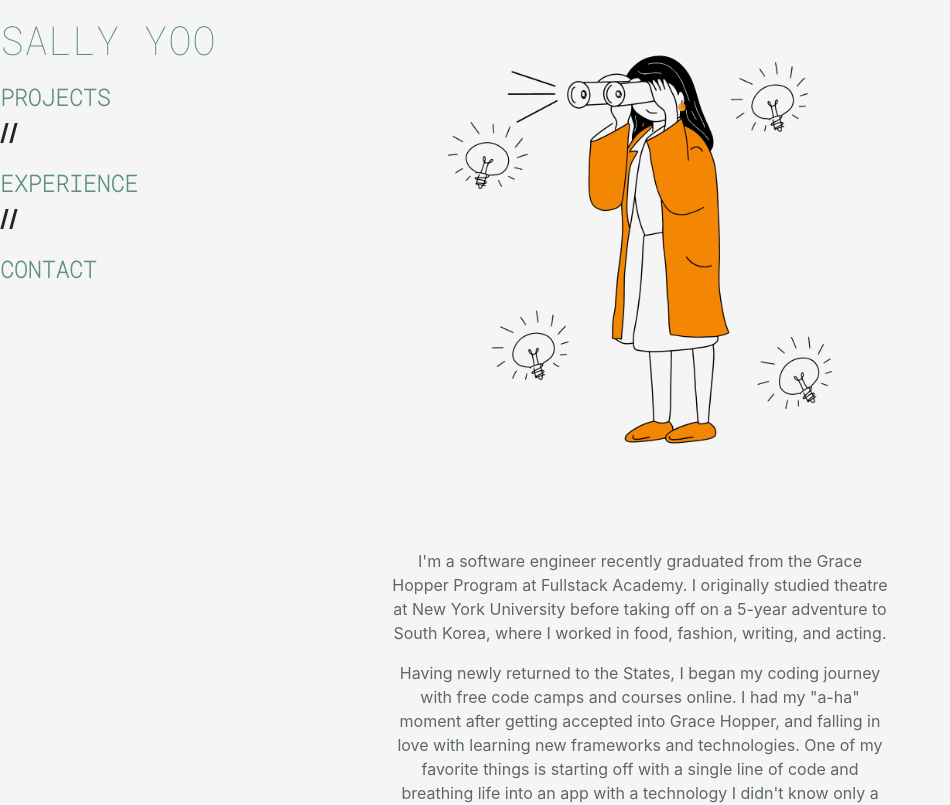
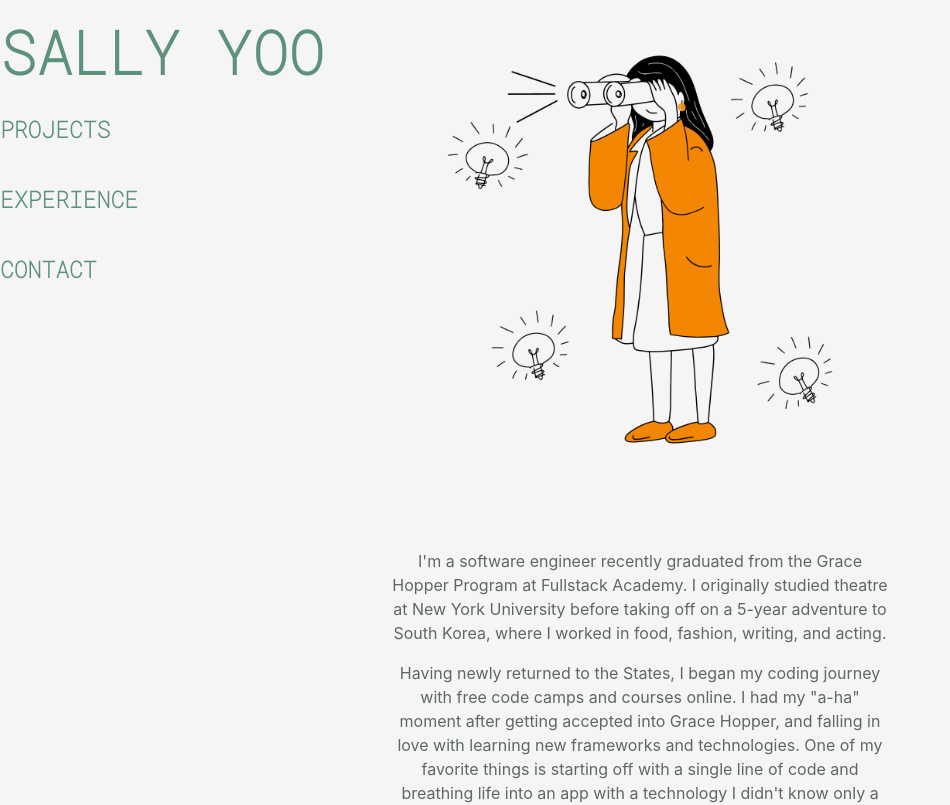
Before and after one commit to tabatabb7/sallyyoocodes, a React (Create React App) app: page / in a window 1280 px wide. Shown: the top 805 px of the page, without its empty margins (0-950 px from the left). Built offline with nearby package versions, Linux system fonts and the light colour scheme.

Commit message:
fix: fixed navbar text weight and spacing

```diff
--- a/src/App.css
+++ b/src/App.css
@@ -16,6 +16,11 @@
   color: #5c917a;
   font-family: "Roboto Mono", monospace;
 }
+h1 > a {
+  font-size: 60px;
+  font-weight: 600;
+}
+
 .nameplate {
   font-size: 69px;
   padding-top: 1rem;
@@ -38,7 +43,7 @@ a:hover {
 .links {
   font-size: 23px;
   float: right;
-  padding-top: 4rem;
+  padding-top: 6rem;
   font-weight: 700;
 }
 
--- a/src/Header.js
+++ b/src/Header.js
@@ -47,11 +47,13 @@ const Header = () => (
             <a onClick={() => initScroll("projects")} href="#projects">
               PROJECTS
             </a>
-            <p>//</p>
+            <br />
+            <br />
             <a onClick={() => initScroll("experience")} href="#experience">
               EXPERIENCE
             </a>
-            <p>//</p>
+            <br />
+            <br />
             <a href="mailto:yoosallyh@gmail.com?subject=HELLO!">CONTACT</a>
           </div>
         </nav>
```
